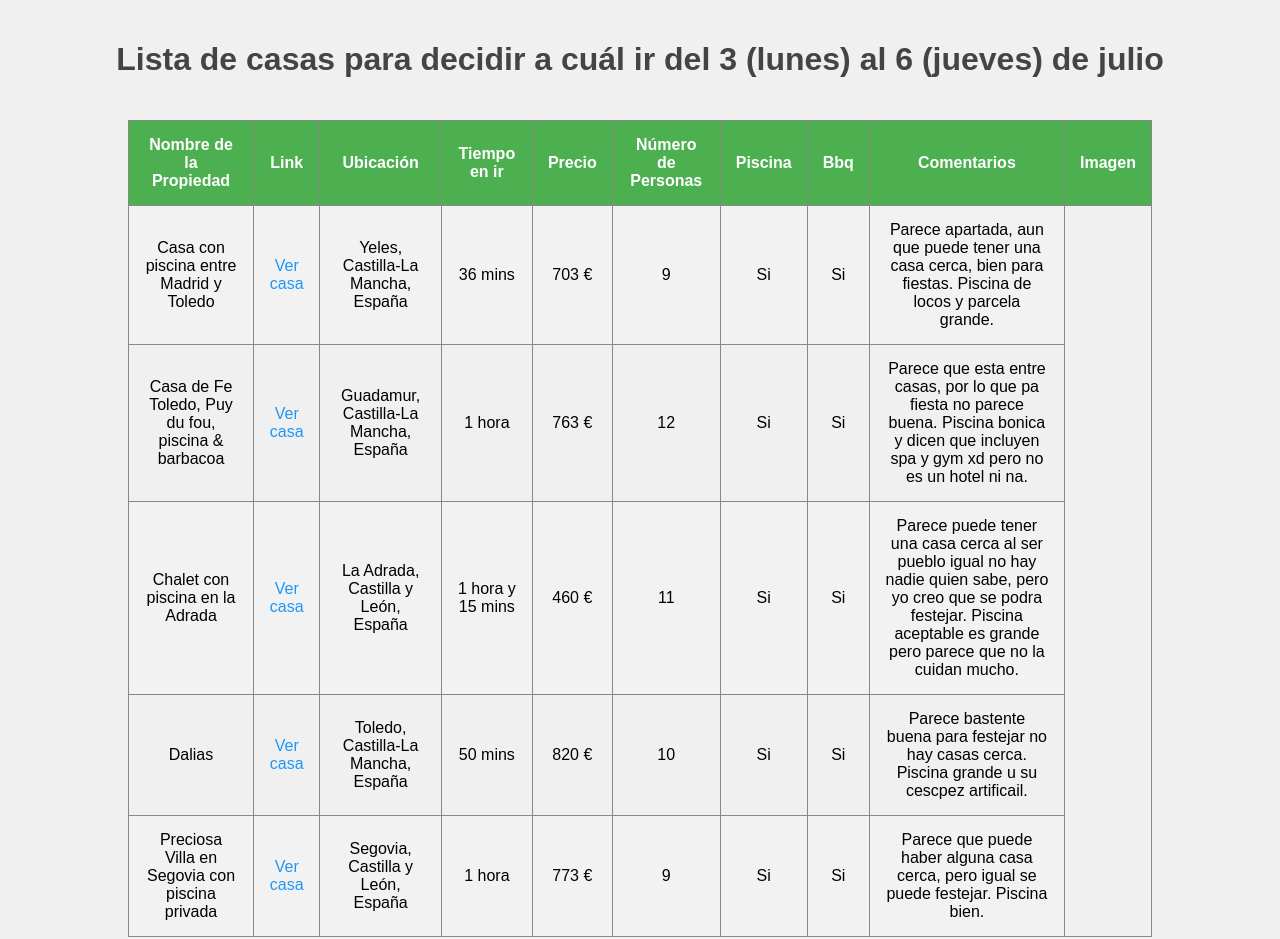
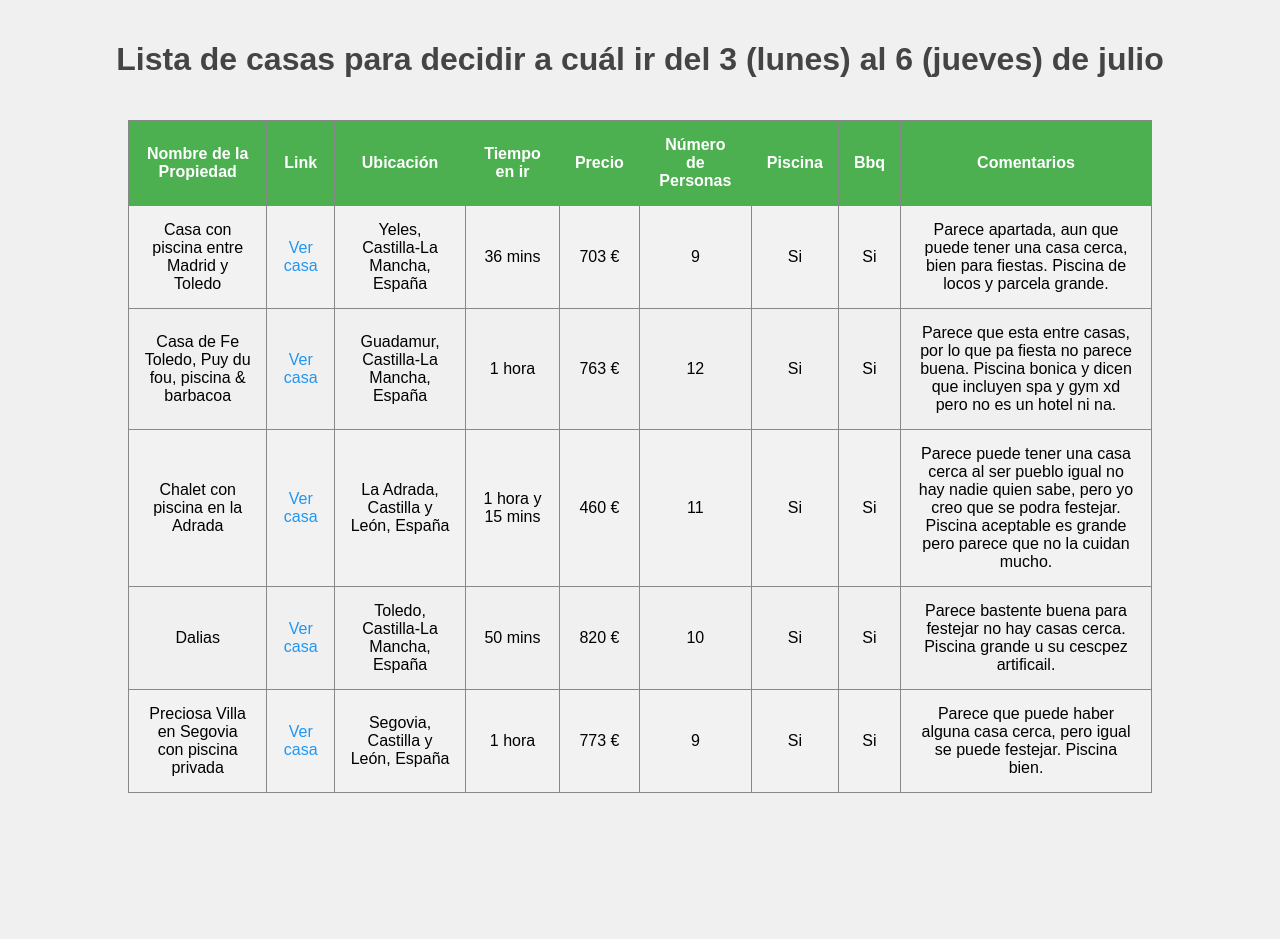
Before and after one commit to carlitosrogo/carlitosrogo.github.io, a plain HTML site: page index.html in a window 1280 px wide. After the commit the page ends 843 px from the top, so only its background shows below. Drawn offline with Linux system fonts and the light colour scheme.

Commit message:
Update index.html

```diff
--- a/index.html
+++ b/index.html
@@ -51,7 +51,6 @@
             <th>Piscina</th>
             <th>Bbq</th>
             <th>Comentarios</th>
-            <th>Imagen</th>
         </tr>
         <tr>
             <td>Casa con piscina entre Madrid y Toledo</td>
```
